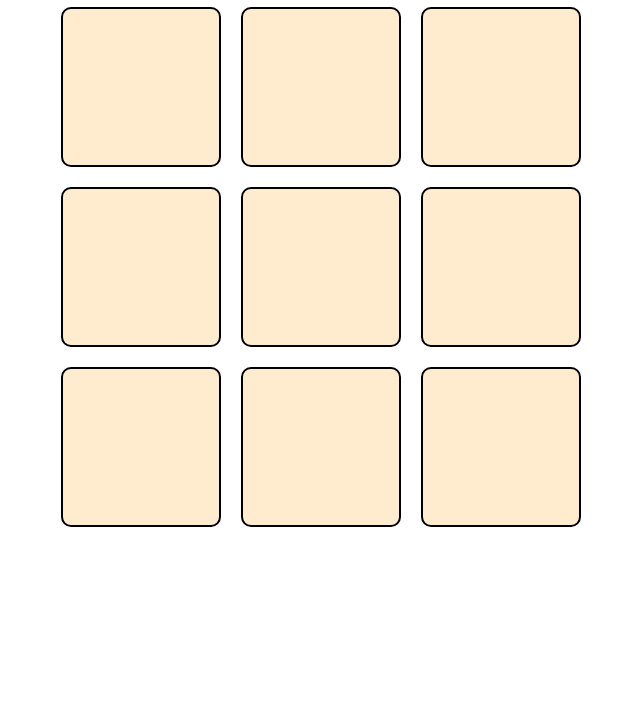
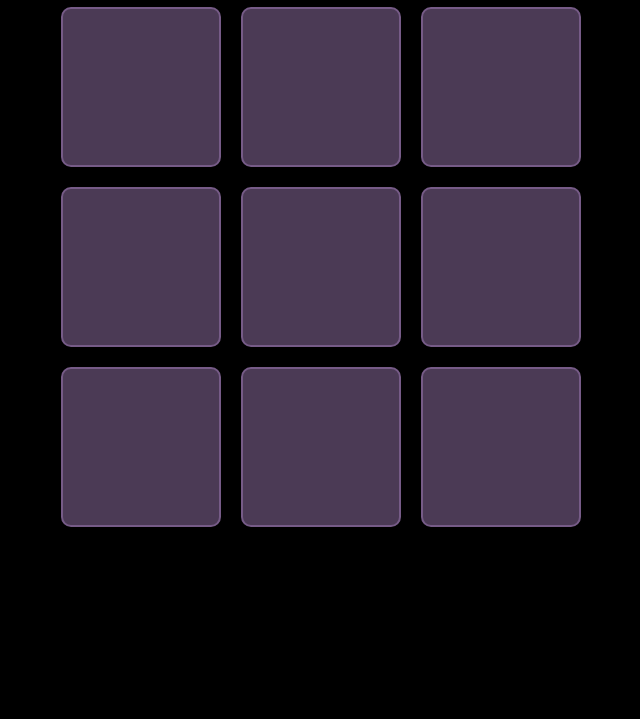
Before and after one commit to Pie315/tic-tac-toe, a plain HTML site: page index.html in a window 1280 px wide. Shown: the part 81-800 px from the top of the page, without its empty margins (319-959 px from the left). Drawn offline with Linux system fonts and the light colour scheme.

Commit message:
applied dark theme

```diff
--- a/styles.css
+++ b/styles.css
@@ -1,3 +1,8 @@
+:root {
+    --text: whitesmoke;
+    --dark-background: black;
+}
+
 .container {
     display: grid;
     grid-template-columns: repeat(3, 20vh);
@@ -7,8 +12,8 @@
 }
 
 .square {
-    background-color: blanchedalmond;
-    border: 2px solid black;
+    background-color: rgb(75, 58, 85);
+    border: 2px solid rgb(118, 91, 135);
     border-radius: 10px;
     display: flex;
     justify-content: center;
@@ -23,8 +28,14 @@ body {
     display: flex;
     flex-direction: column;
     align-items: center;
+    background-color: var(--dark-background);
 }
 
 h1 {
     text-align: center;
 }
+
+.page {
+    background-color: var(--dark-background);
+    color: var(--text);
+}
```
